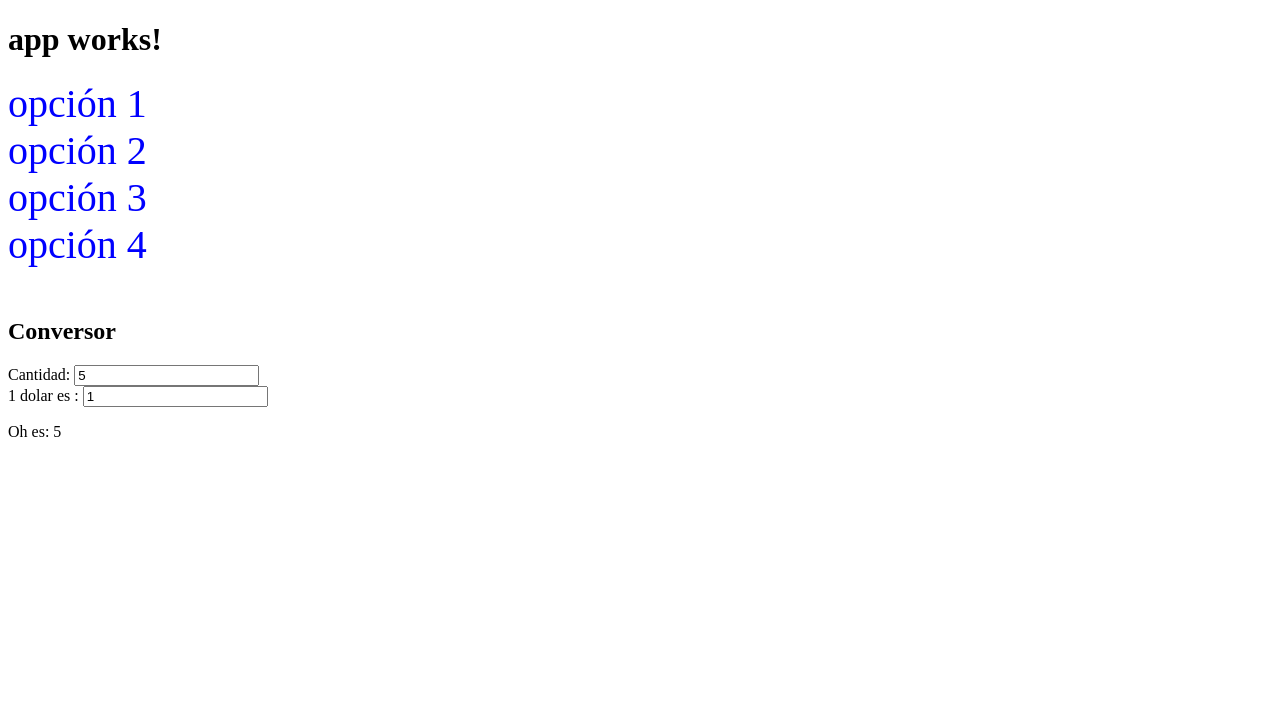
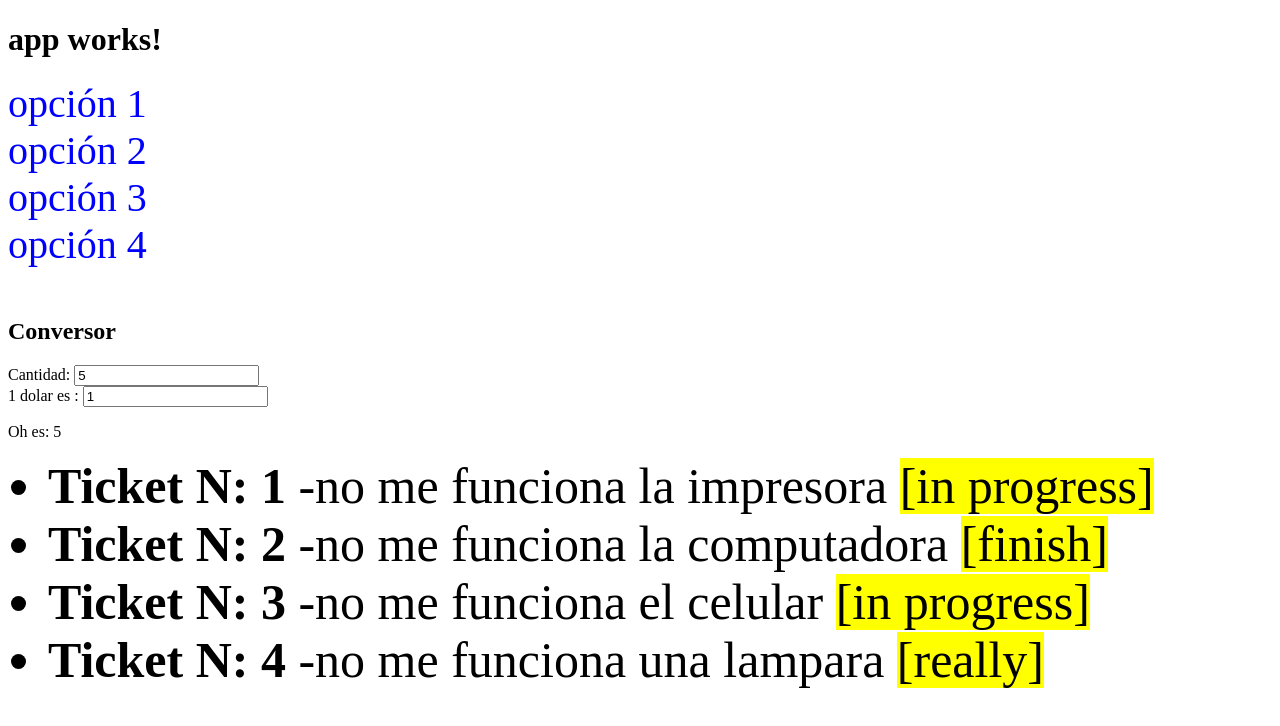
Before and after one commit to yojotaman/angularjs, an Angular app in the folder angular/proyectOne/: page / in a window 1280 px wide. Shown: the top 726 px of the page. Built offline with nearby package versions, Linux system fonts and the light colour scheme.

Commit message:
ejemplo inyección de dependencias

```diff
--- a/angular/proyectOne/src/app/app.component.html
+++ b/angular/proyectOne/src/app/app.component.html
@@ -21,3 +21,10 @@
 <p>
   Oh es: {{cantidad | conversorPipe: factor}}
 </p>
+
+<ul>
+  <li *ngFor="let ticket of tickets" gigant>
+    <b>Ticket N: {{ticket.id}}</b> -{{ticket.titulo}}
+    <span myHighlight>[{{ticket.estado}}]</span>
+  </li>
+</ul>
--- a/angular/proyectOne/src/app/app.component.ts
+++ b/angular/proyectOne/src/app/app.component.ts
@@ -1,6 +1,8 @@
 import { Component } from '@angular/core';
 
 import { InputComponent } from './input/input.component';
+
+import {TicketService} from './services/ticket.service';
 
 @Component({
   selector: 'app-root',
@@ -10,6 +12,13 @@
 export class AppComponent {
   title = 'app works!';
   votacion='';
+  tickets:any;
+
+
+
+  constructor (private ticketService: TicketService){
+    this.tickets = ticketService.getTickets(); // Aquí puedo hacer el llamado del metodo para //obtener todos los ticktets
+  }
 
   votos=[
     {title:'opción 1'},
--- a/angular/proyectOne/src/app/app.module.ts
+++ b/angular/proyectOne/src/app/app.module.ts
@@ -15,6 +15,9 @@
 import {HighlightDirective} from './directives/highlight.directive';
 import {GigantDirective} from './directives/gigant.directive';
 
+//service
+import {TicketService} from './services/ticket.service';
+
 @NgModule({
   declarations: [
     AppComponent,
@@ -28,7 +31,7 @@
     FormsModule,
     HttpModule
   ],
-  providers: [],
+  providers: [TicketService],
   bootstrap: [AppComponent]
 })
 export class AppModule { }
--- /dev/null
+++ b/angular/proyectOne/src/app/services/mocks/tickets.mock.ts
@@ -0,0 +1,6 @@
+export var TICKETS:Array<any> = [
+    {'id': 1, 'titulo': 'no me funciona la impresora', 'estado': 'in progress'},
+    {'id': 2, 'titulo': 'no me funciona la computadora', 'estado': 'finish'},
+    {'id': 3, 'titulo': 'no me funciona el celular', 'estado': 'in progress'},
+    {'id': 4, 'titulo': 'no me funciona una lampara', 'estado': 'really'}
+];
--- /dev/null
+++ b/angular/proyectOne/src/app/services/ticket.service.ts
@@ -0,0 +1,16 @@
+import { Injectable } from '@angular/core';
+import { TICKETS } from './mocks/tickets.mock';
+@Injectable()
+export class TicketService{
+
+    miVariableTicketGlobal = "soy una variable"; // podemos crear variables globales en cualquier componente
+
+    getTickets(){
+        return TICKETS; // regresamos todos los tickets
+    }
+
+    getVariableGlobal():string{
+        return this.miVariableTicketGlobal;
+    }
+
+}
```
